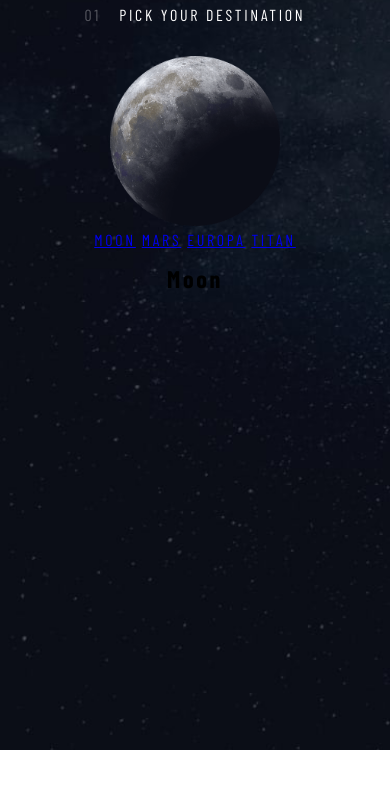
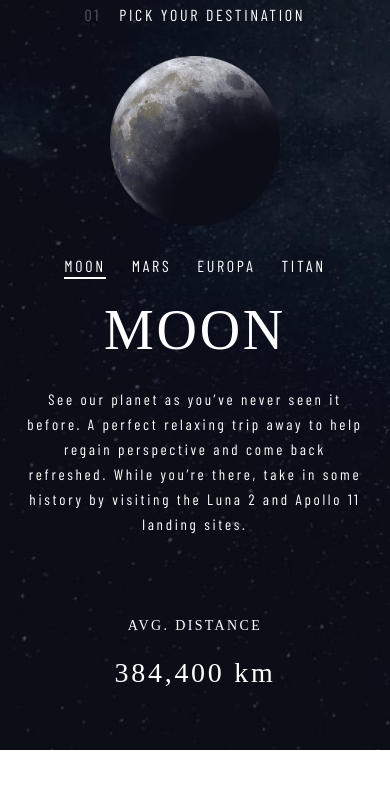
Before and after one commit to JanaBobulis/Space-Tourism-Multi-Page-Website, a plain HTML site: page destination.html in a window 390 px wide. Both pictures are taken after a click on the link "MOON". Shown: the part 94-882 px from the top of the page. Before the commit the page ends 844 px from the top, so only its background shows below. Drawn offline with nearby package versions, Linux system fonts and the light colour scheme; a web font is replaced by a local one.

Commit message:
data extraction for the destination page from json

```diff
--- a/destination.html
+++ b/destination.html
@@ -20,12 +20,16 @@
         <div id="destination-img">
         </div>
         <div id="destinations">
-          <a href="#" data-item="moon">MOON</a>
-          <a href="#" data-item="mars">MARS</a>
-          <a href="#" data-item="europa">EUROPA</a>
-          <a href="#" data-item="titan">TITAN</a>
+          <a href="#" data-item="Moon" class="dest-link active">MOON</a>
+          <a href="#" data-item="Mars" class="dest-link">MARS</a>
+          <a href="#" data-item="Europa" class="dest-link">EUROPA</a>
+          <a href="#" data-item="Titan" class="dest-link">TITAN</a>
         </div>
         <div class="destination-name flex flex-jc-c"></div>
+        <div class="destination-description flex flex-jc-c"></div>
+        <div class="facts flex flex-column">
+
+        </div>
       </div>
 
 
--- a/index.js
+++ b/index.js
@@ -13,9 +13,9 @@ function closeBtn() {
 
 function mobileDisplay() {
   var y = document.querySelector(".nav-menu");
-    if (document.documentElement.clientWidth >= 768){
+  if (document.documentElement.clientWidth >= 768) {
     y.style.display = "flex";
-    } else if(document.documentElement.clientWidth <= 769) {
+  } else if (document.documentElement.clientWidth <= 769) {
     y.style.display = "none";
   }
 }
@@ -85,23 +85,19 @@ async function loadData() {
 loadData();
 
 function createDestinationPage(data) {
-  let test = document.getElementById('test');
-  // if (test) {
-  //   test.innerHTML = `<h1>${data.crew[1].name}</h1>`
-  // }
-  console.log(data);
-  console.log(data.destinations[0].images.png);
-
   let destinationPage = document.getElementById('destination-content');
 
-  if(destinationPage) {
+  if (destinationPage) {
 
     let destinationImg = document.getElementById('destination-img');
-  let destinationLinks = document.getElementById('destinations');
     let destinationName = document.querySelector('.destination-name')
+    let destinationDescription = document.querySelector('.destination-description')
+    let facts = document.querySelector(".facts");
     let destinationLinksChildren = document.getElementById('destinations').children;
     let destinationArray = Array.from(destinationLinksChildren)
-  console.log(destinationLinksChildren)
+    let dataDestinations = data.destinations
+
+    dataDestinations.forEach(response => {
 
       destinationImg.innerHTML = `
       <img src="${data.destinations[0].images.png}">
@@ -110,71 +106,54 @@ function createDestinationPage(data) {
       <h2>${data.destinations[0].name}</h2>
       `
 
-    destinationArray.forEach((item) => {
-      console.log(item.dataset.item)
-      item.addEventListener('click', function(e) {
-        console.log(item.dataset.item)
-        // item.classList.add('active')
-
-        if(item.dataset.item === "moon") {
-          destinationImg.innerHTML = `
-            <img src="${data.destinations[0].images.png}">
-          `
-          destinationName.innerHTML = `
-          <h2>${data.destinations[0].name}</h2>
+      destinationDescription.innerHTML = `
+          <p>${data.destinations[0].description}</p>
           `
 
-        } else if (item.dataset.item === "mars") {
-          destinationImg.innerHTML = `
-            <img src="${data.destinations[1].images.png}">
-          `
-          destinationName.innerHTML = `
-          <h2>${data.destinations[1].name}</h2>
-          `
-        } else if (item.dataset.item === "europa") {
-          destinationImg.innerHTML = `
-            <img src="${data.destinations[2].images.png}">
-          `
-          destinationName.innerHTML = `
-          <h2>${data.destinations[2].name}</h2>
-          `
-        }
-        else if (item.dataset.item === "titan") {
-          destinationImg.innerHTML = `
-            <img src="${data.destinations[3].images.png}">
-          `
-          destinationName.innerHTML = `
-          <h2>${data.destinations[3].name}</h2>
-          `
-        }
-      })
-    })
-
-  }
-}
-
-  // destinationLinks.addEventListener('click', destinationClick);
+          facts.innerHTML = `
+          <div class="distance">
+            <h3>AVG. DISTANCE</h3>
+            <p>${data.destinations[0].distance}</p>
+          </div>
+          <div class"travel-time">
+            <h3>AVG TRAVEL TIME</h3>
+            <p>${data.destinations[0].travel}</p>
+          </div>`
 
 
 
-  // function destinationClick(e) {
-  //   e.preventDefault();
-  //   console.log(destinationLinks.children[1].dataset.type)
-    // if (destinationLinks.children[0].dataset.type === "moon") {
-    //   console.log('moon')
-    // } else if (destinationLinks.children[1].dataset.type === "mars") {
-    //   console.log('mars')
-    // }
-  // }
+      destinationArray.forEach((item) => {
+        console.log(item)
+        item.addEventListener('click', function (e) {
 
+          if (item.dataset.item === response.name) {
+            destinationImg.innerHTML = `
+          <img src="${response.images.png}">
+          `
+            destinationName.innerHTML = `
+          <h2>${response.name}</h2>
+          `
+            destinationDescription.innerHTML = `
+          <p>${response.description}</p>
+          `
 
+          facts.innerHTML = `
+          <div class"distance">
+            <h3>AVG. DISTANCE</h3>
+            <p>${response.distance}</p>
+          </div>
+          <div class="travel-time">
+            <h3>AVG TRAVEL TIME</h3>
+            <p>${response.travel}</p>
+          </div>`
+          }
 
-
-
-
-
-  // if(destinationPage) {
-  //   moonImg.innerHTML = `
-  //   <img src="${data.destinations[0].images.png}">
-  //   `
-  // }
+          //set an active element
+          let activeEl = document.querySelector('.active')
+          activeEl.classList.remove('active');
+          item.className += " active"
+        })
+      })
+    })
+  }
+}
--- a/style/_main.scss
+++ b/style/_main.scss
@@ -1,5 +1,5 @@
 .page-content {
-    background: url('/starter-code/assets/home/background-home-mobile.jpg');
+    background: url("/starter-code/assets/home/background-home-mobile.jpg");
     height: 100vh;
     background-size: cover;
     background-repeat: no-repeat;
@@ -36,15 +36,16 @@
         gap: 81px;
         .left-main {
             // width: 50%;
-            p, h1 {
+            p,
+            h1 {
                 color: white;
             }
 
             p {
                 font-size: 15px;
                 line-height: 25px;
-                font-family: 'Barlow', sans-serif;
-                font-weight:400;
+                font-family: "Barlow", sans-serif;
+                font-weight: 400;
             }
 
             h1 {
@@ -57,13 +58,12 @@
                 font-size: 100px;
                 font-weight: 400;
                 line-height: 171.9px;
-                font-family: 'Bellefair', serif;
+                font-family: "Bellefair", serif;
                 color: white;
             }
         }
 
         .right-main {
-
             .container-border {
                 border-radius: 50%;
                 width: 150px;
@@ -72,34 +72,28 @@
                 p {
                     font-size: 20px;
                     letter-spacing: 1.25px;
-                    font-family: 'Bellefair', serif;
+                    font-family: "Bellefair", serif;
                 }
             }
-
-
         }
     }
 }
 
-
-
 @media screen and (max-width: 901px) {
-
     .main-section {
         flex-direction: column;
     }
 }
 
 @media screen and (min-width: 769px) {
-
     .page-content {
-        background: url('/starter-code/assets/home/background-home-tablet.jpg');
+        background: url("/starter-code/assets/home/background-home-tablet.jpg");
         background-size: cover;
         background-repeat: no-repeat;
         background-position: center;
 
         .main-section {
-            align-items:center;
+            align-items: center;
             gap: 56px;
             margin-top: 70px;
             .left-main {
@@ -146,7 +140,6 @@
 
                 li {
                     padding-bottom: 0;
-
                 }
             }
         }
@@ -167,7 +160,7 @@
 
 @media screen and (min-width: 1024px) {
     .page-content {
-        background: url('/starter-code/assets/home/background-home-desktop.jpg');
+        background: url("/starter-code/assets/home/background-home-desktop.jpg");
         background-size: cover;
         background-repeat: no-repeat;
         background-position: center;
@@ -201,8 +194,6 @@
             }
         }
     }
-
-
 }
 
 @media screen and (min-width: 1224px) {
@@ -225,7 +216,7 @@
 
 @media screen and (min-width: 500px) {
     .page-content {
-        .main-section{
+        .main-section {
             .left-main {
                 .space {
                     font-size: 150px;
@@ -235,7 +226,6 @@
     }
 }
 
-
 #burger {
     width: 25px;
     height: 20px;
@@ -244,10 +234,10 @@
     -moz-transform: rotate(0deg);
     -o-transform: rotate(0deg);
     transform: rotate(0deg);
-    -webkit-transition: .5s ease-in-out;
-    -moz-transition: .5s ease-in-out;
-    -o-transition: .5s ease-in-out;
-    transition: .5s ease-in-out;
+    -webkit-transition: 0.5s ease-in-out;
+    -moz-transition: 0.5s ease-in-out;
+    -o-transition: 0.5s ease-in-out;
+    transition: 0.5s ease-in-out;
     cursor: pointer;
     float: right;
     z-index: 2000;
@@ -257,7 +247,7 @@
     display: block;
     position: absolute;
     height: 3px;
-    background: #D0D6F9;
+    background: #d0d6f9;
     width: 100%;
     border-radius: 9px;
     opacity: 1;
@@ -266,17 +256,18 @@
     -moz-transform: rotate(0deg);
     -o-transform: rotate(0deg);
     transform: rotate(0deg);
-    -webkit-transition: .25s ease-in-out;
-    -moz-transition: .25s ease-in-out;
-    -o-transition: .25s ease-in-out;
-    transition: .25s ease-in-out;
+    -webkit-transition: 0.25s ease-in-out;
+    -moz-transition: 0.25s ease-in-out;
+    -o-transition: 0.25s ease-in-out;
+    transition: 0.25s ease-in-out;
 }
 
 #burger span:nth-child(1) {
     top: 0px;
 }
 
-  #burger span:nth-child(2), #burger span:nth-child(3) {
+#burger span:nth-child(2),
+#burger span:nth-child(3) {
     top: 8px;
 }
 
@@ -310,7 +301,7 @@
     left: 50%;
 }
 
-  .nav-menu{
+.nav-menu {
     display: none;
     text-align: center;
     text-align: left;
@@ -334,16 +325,14 @@
     }
 }
 
-
 .top-nav {
     padding: 24px 24px 0 24px;
 }
 
-
 //destination
 
 #destination-content {
-    background: url('/starter-code/assets/destination/background-destination-mobile.jpg');
+    background: url("/starter-code/assets/destination/background-destination-mobile.jpg");
     background-size: cover;
     background-repeat: no-repeat;
     background-position: center;
@@ -364,12 +353,71 @@
             width: 170px;
             margin-top: 32px;
         }
+
+        #destinations {
+            margin-top: 26px;
+            a {
+                color: white;
+                text-decoration: none;
+
+                &:not(:last-child) {
+                    margin-right: 20px;
+                }
+
+                &.active {
+                    border-bottom: 2px solid white;
+                    padding-bottom: 2px;
+                }
+            }
+        }
+
+        .destination-name {
+            h2 {
+                font-size: 56px;
+                color: white;
+                text-transform: uppercase;
+                font-family: "Bellefair", serif;
+                font-weight: 300;
+            }
+        }
+
+        .destination-description {
+            p {
+                font-size: 15px;
+                color: white;
+                text-align: center;
+                line-height: 25px;
+                margin: 0;
+            }
+        }
+
+        .facts {
+            text-align: center;
+            margin-top: 65px;
+            .travel-time {
+                margin-top: 32px;
+            }
+            h3 {
+                font-size: 14px;
+                letter-spacing: 2.36px;
+                color: white;
+                font-family: "Bellefair", serif;
+                font-weight: 100;
+            }
+
+            p {
+                font-size: 28px;
+                color: white;
+                font-family: "Bellefair", serif;
+                font-weight:100;
+            }
+        }
     }
 }
 
 @media screen and (min-width: 769px) {
-    #destination-content  {
-        background: url('/starter-code/assets/destination/background-destination-tablet.jpg');
+    #destination-content {
+        background: url("/starter-code/assets/destination/background-destination-tablet.jpg");
         background-size: cover;
         background-repeat: no-repeat;
         background-position: center;
@@ -379,7 +427,6 @@
                 align-self: start;
                 font-size: 20px;
                 letter-spacing: 3.38px;
-
             }
             #destination-img {
                 width: 300px;
@@ -392,41 +439,35 @@
                     color: white;
                     font-size: 16px;
                     text-decoration: none;
-
-                    &:not(:last-child) {
-                        margin-right: 15px;
-                    }
-
-                    &.active {
-                        border-bottom: 2px solid white;
-                    }
                 }
             }
 
             .destination-name {
                 h2 {
-                    font-size: 60px;
-                    color: white;
-                    text-transform: uppercase;
-                    font-family: 'Bellefair', serif;
-                    font-weight: 300;
+                    font-size: 80px;
+                }
+            }
+
+            .destination-description {
+                padding-left: 50px;
+                padding-right: 50px;
+                p {
+                    font-size: 16px;
+                    line-height: 28px;
+                }
+            }
         }
     }
 }
 
-    }
-
-
-}
-
 @media screen and (min-width: 1024px) {
-    #destination-content  {
-        background: url('/starter-code/assets/destination/background-destination-desktop.jpg');
+    #destination-content {
+        background: url("/starter-code/assets/destination/background-destination-desktop.jpg");
         background-size: cover;
         background-repeat: no-repeat;
         background-position: center;
         .main-body {
-            margin-top:76px;
+            margin-top: 76px;
             span {
                 font-size: 28px;
                 letter-spacing: 4.72px;
@@ -435,6 +476,19 @@
                 width: 445px;
                 margin-top: 97px;
             }
+
+            .destination-name {
+                h2 {
+                    font-size: 100px;
+                }
+            }
+
+            .destination-description {
+                p {
+                    font-size: 18px;
+                    line-height: 32px;
                 }
             }
         }
+    }
+}
```
Also changed, not shown: old.js (added, +75 -0 lines), dist/style.css. Lines whose indentation alone changed are shown as unchanged.
